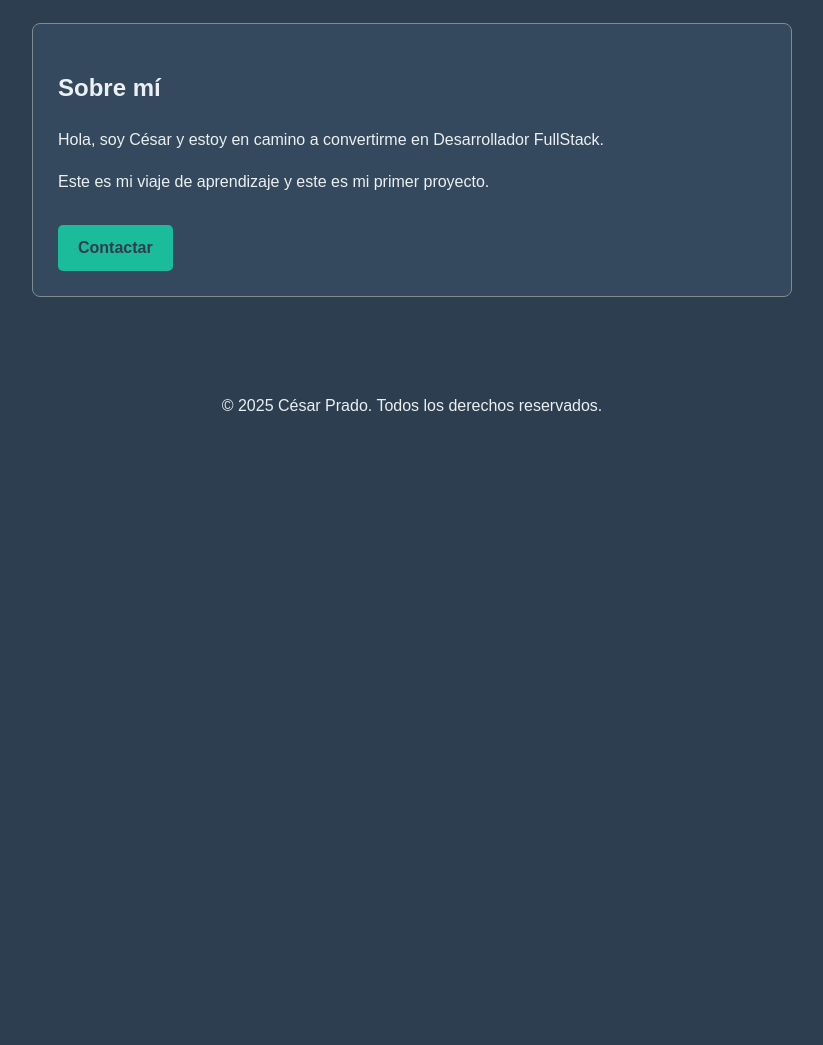
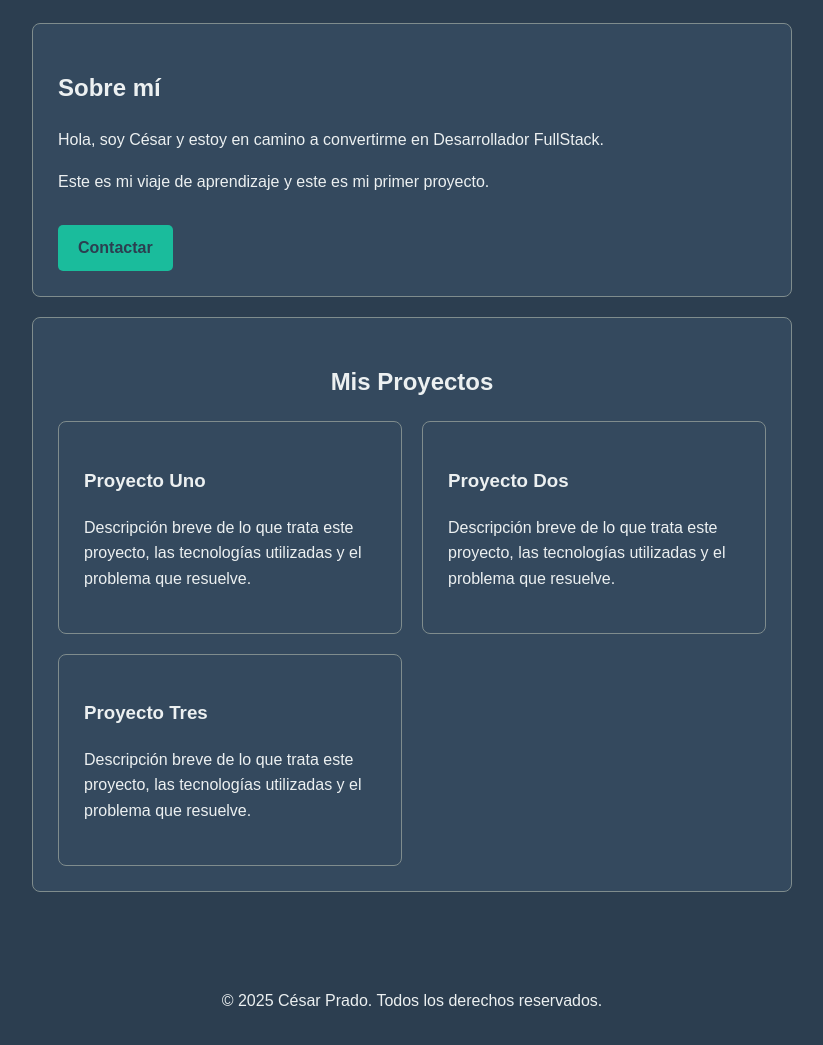
Before and after one commit to CesarPPrado/hola-mundo, a plain HTML site: page index.html in a window 1280 px wide. Shown: the part 161-1206 px from the top of the page, without its empty margins (228-1051 px from the left). Before the commit the page ends 800 px from the top, so only its background shows below. Drawn offline with Linux system fonts and the light colour scheme.

Commit message:
Feat: Añadir sección de proyectos con CSS Grid

```diff
--- a/css/style.css
+++ b/css/style.css
@@ -103,3 +103,31 @@ header nav a {
 header nav a:hover {
     color: #1abc9c; /* Cambia el color del texto */
 }
+
+/* --- Estilos de la Sección de Proyectos --- */
+
+/* 1. Estilos para el título de la sección de proyectos */
+#proyectos h2 {
+    text-align: center;
+    margin-bottom: 20px; /* Espacio debajo del título */
+}
+
+/* 2. Convierte el contenedor en una parrilla (grid) */
+.proyectos-grid {
+    display: grid;
+
+    /* 3. Define las columnas de la parrilla de forma responsiva */
+    /* Crea tantas columnas como quepan con un tamaño mínimo de 250px y máximo de 1fr (fracción del espacio disponible) */
+    grid-template-columns: repeat(auto-fit, minmax(250px, 1fr));
+
+    /* 4. Define el espacio entre las filas y columnas de la parrilla */
+    gap: 20px;
+}
+
+/* 5. Estilos para cada tarjeta de proyecto individual */
+.proyecto-card {
+    background-color: #34495e;
+    border: 1px solid #7f8c8d;
+    border-radius: 8px;
+    padding: 25px;
+}
--- a/index.html
+++ b/index.html
@@ -24,10 +24,31 @@
     <section>
         <h2>Sobre mí</h2>
         <p>Hola, soy César y estoy en camino a convertirme en Desarrollador FullStack.</p>
-
         <p>Este es mi viaje de aprendizaje y este es mi primer proyecto.</p>
         <a href="#" class="boton-primario">Contactar</a>
+    </section>
 
+    <section id="proyectos">
+        <h2>Mis Proyectos</h2>
+
+        <div class="proyectos-grid">
+
+            <div class="proyecto-card">
+                <h3>Proyecto Uno</h3>
+                <p>Descripción breve de lo que trata este proyecto, las tecnologías utilizadas y el problema que resuelve.</p>
+            </div>
+
+            <div class="proyecto-card">
+                <h3>Proyecto Dos</h3>
+                <p>Descripción breve de lo que trata este proyecto, las tecnologías utilizadas y el problema que resuelve.</p>
+            </div>
+
+            <div class="proyecto-card">
+                <h3>Proyecto Tres</h3>
+                <p>Descripción breve de lo que trata este proyecto, las tecnologías utilizadas y el problema que resuelve.</p>
+            </div>
+
+        </div>
     </section>
 </main>
 
```
Lines whose indentation alone changed are shown as unchanged.
